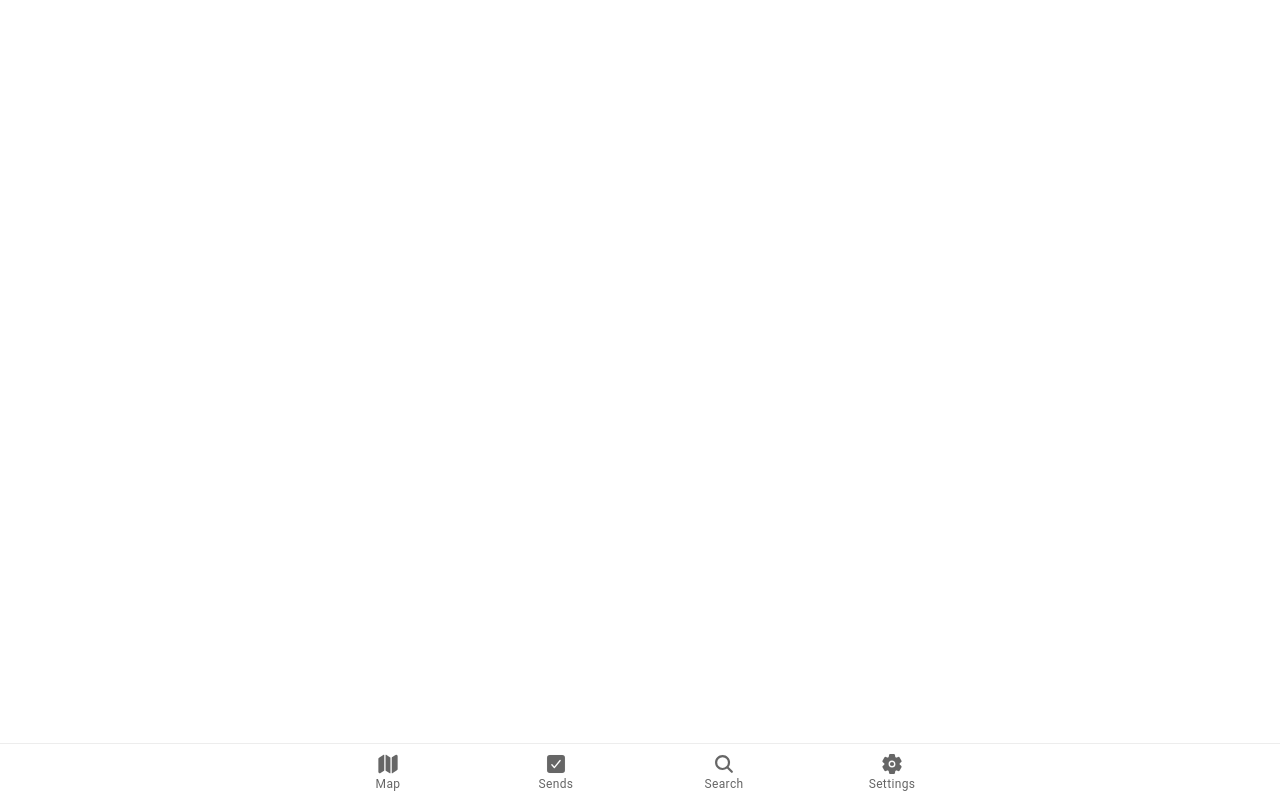
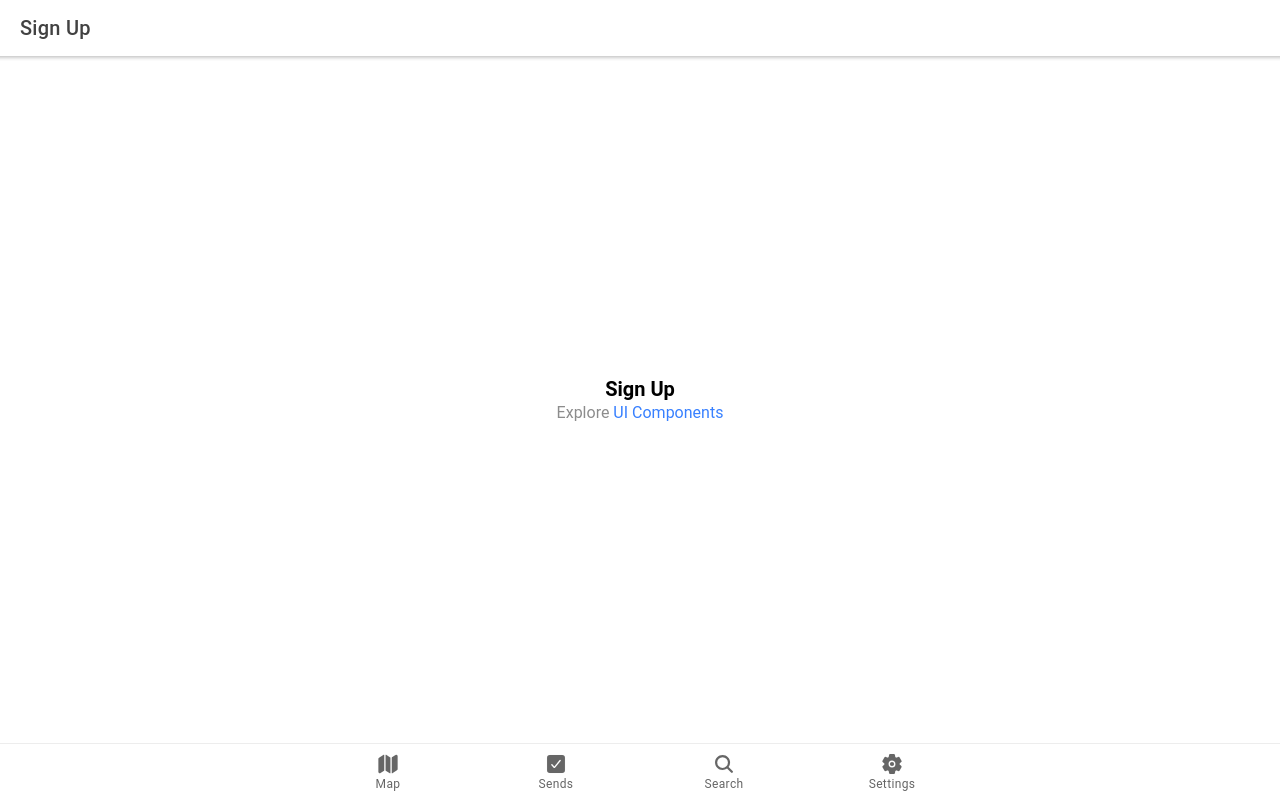
Before and after one commit to JasonWisniewski/bouldering-app-fe, a React (Create React App) app in the folder photo-gallery/: page /signup in a window 1280 px wide. Built offline with nearby package versions, Linux system fonts and the light colour scheme.

Commit message:
adding pages titles

```diff
--- a/photo-gallery/src/App.tsx
+++ b/photo-gallery/src/App.tsx
@@ -7,10 +7,12 @@ import {
   IonTabBar,
   IonTabButton,
   IonTabs,
-  setupIonicReact
+  IonHeader,
+  IonToolbar,
+  setupIonicReact, IonTitle
 } from '@ionic/react';
 import { IonReactRouter } from '@ionic/react-router';
-import {checkbox, search, settings, map} from 'ionicons/icons';
+import {checkbox, search, settings, map, person} from 'ionicons/icons';
 import MapPage from './pages/map-page';
 import SendsPage from './pages/sends-page';
 import SettingsPage from './pages/settings-page';
@@ -56,6 +58,12 @@ const App: React.FC = () => (
           <Route exact path="/settings">
             <SettingsPage />
           </Route>
+          <Route exact path="/login">
+            <LoginPage />
+          </Route>
+          <Route exact path="/signup">
+            <SignupPage />
+          </Route>
         </IonRouterOutlet>
         <IonTabBar slot="bottom">
           <IonTabButton tab="tab1" href="/map">
--- a/photo-gallery/src/pages/Login-page.tsx
+++ b/photo-gallery/src/pages/Login-page.tsx
@@ -12,10 +12,10 @@ const LoginPage: React.FC = () => {
       <IonContent fullscreen>
         <IonHeader collapse="condense">
           <IonToolbar>
-            <IonTitle size="large">Tab 3</IonTitle>
+            <IonTitle size="large">Login</IonTitle>
           </IonToolbar>
         </IonHeader>
-        <ExploreContainer name="Tab 3 page" />
+        <ExploreContainer name="Login" />
       </IonContent>
     </IonPage>
   );
--- a/photo-gallery/src/pages/Signup-page.tsx
+++ b/photo-gallery/src/pages/Signup-page.tsx
@@ -6,16 +6,16 @@ const SignupPage: React.FC = () => {
     <IonPage>
       <IonHeader>
         <IonToolbar>
-          <IonTitle>Login</IonTitle>
+          <IonTitle>Sign Up</IonTitle>
         </IonToolbar>
       </IonHeader>
       <IonContent fullscreen>
         <IonHeader collapse="condense">
           <IonToolbar>
-            <IonTitle size="large">Tab 3</IonTitle>
+            <IonTitle size="large">Sign Up</IonTitle>
           </IonToolbar>
         </IonHeader>
-        <ExploreContainer name="Tab 3 page" />
+        <ExploreContainer name="Sign Up" />
       </IonContent>
     </IonPage>
   );
--- a/photo-gallery/src/pages/sends-page.tsx
+++ b/photo-gallery/src/pages/sends-page.tsx
@@ -6,13 +6,13 @@ const SendsPage: React.FC = () => {
     <IonPage>
       <IonHeader>
         <IonToolbar>
-          <IonTitle>Tab 2</IonTitle>
+          <IonTitle>Sends</IonTitle>
         </IonToolbar>
       </IonHeader>
       <IonContent fullscreen>
         <IonHeader collapse="condense">
           <IonToolbar>
-            <IonTitle size="large">Tab 2</IonTitle>
+            <IonTitle size="large">Sends</IonTitle>
           </IonToolbar>
         </IonHeader>
         <ExploreContainer name="Tab 2 page" />
```
